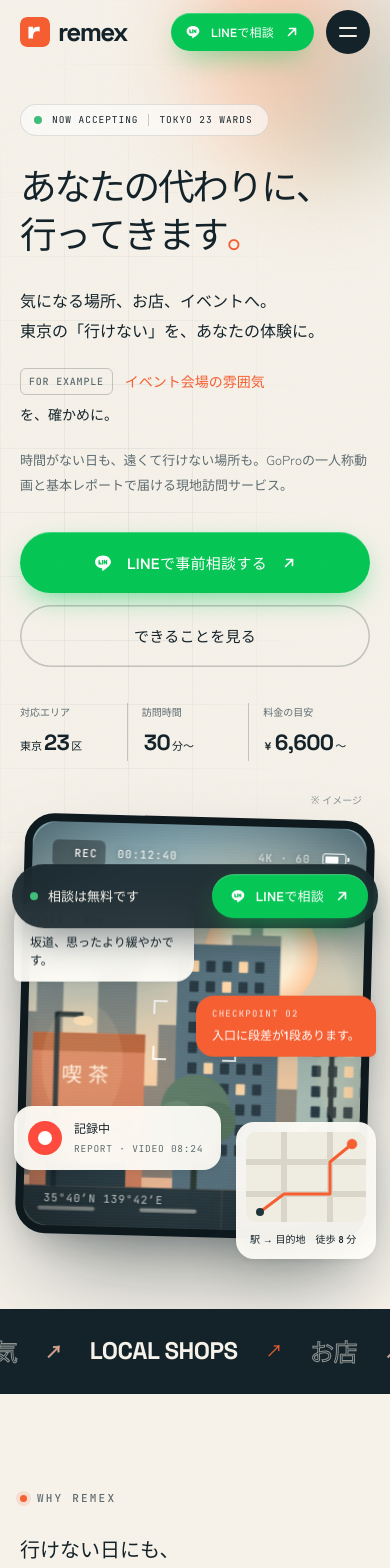
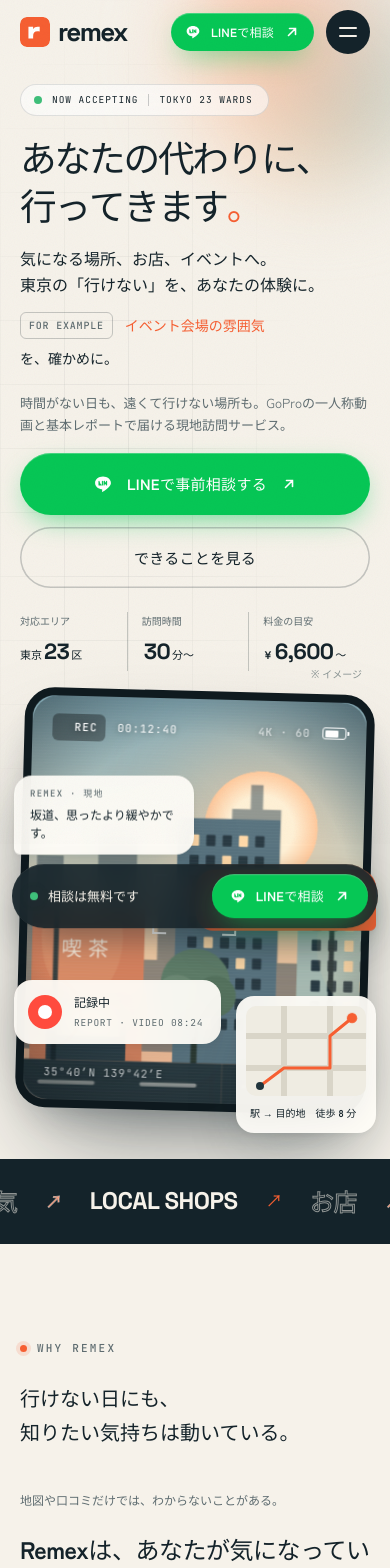
Before and after one commit to Suuu-sh/Remex, a React (Vite) app: page / in a window 390 px wide. Shown: the top 1568 px of the page. Built offline with nearby package versions, Linux system fonts and the light colour scheme.

Commit message:
Fit Remex hero within short viewports

```diff
--- a/src/style.css
+++ b/src/style.css
@@ -155,7 +155,7 @@
 /* ==========================================================================
    Hero
    ========================================================================== */
-.hero { position: relative; min-height: 100svh; padding: 132px var(--gutter) 96px; display: flex; flex-direction: column; justify-content: center; overflow: hidden; isolation: isolate; }
+.hero { position: relative; min-height: 100svh; padding: clamp(88px, 11svh, 132px) var(--gutter) clamp(40px, 7svh, 88px); display: flex; flex-direction: column; justify-content: center; overflow: hidden; isolation: isolate; }
 .hero-glow {
   position: absolute; z-index: -1; width: 70vw; height: 70vw; max-width: 980px; max-height: 980px; right: -18vw; top: -22vw; border-radius: 50%; filter: blur(40px);
   background: radial-gradient(circle at 30% 40%, rgba(255, 176, 143, .75), transparent 55%), radial-gradient(circle at 70% 60%, rgba(167, 191, 184, .7), transparent 55%), radial-gradient(circle at 50% 80%, rgba(255, 210, 173, .8), transparent 60%);
@@ -194,6 +194,21 @@
 .hero-visual { position: relative; }
 .scroll-cue { position: absolute; left: 50%; bottom: 28px; width: 26px; height: 42px; margin-left: -13px; border-radius: 20px; box-shadow: inset 0 0 0 1.5px var(--line-strong); }
 .scroll-cue span { position: absolute; left: 50%; top: 9px; width: 3px; height: 8px; margin-left: -1.5px; border-radius: 2px; background: var(--ink); animation: scrollCue 2s var(--ease) infinite; }
+
+/* Keep the desktop hero's complete message and visual inside short viewports. */
+@media (min-width: 761px) and (max-height: 800px) {
+  .hero-inner { gap: clamp(24px, 3vw, 48px); }
+  .hero h1 { font-size: clamp(52px, 4.5vw, 62px); line-height: 1.12; margin-bottom: 14px; }
+  .pill { margin-bottom: 16px; }
+  .lead { line-height: 1.55; margin-bottom: 12px; }
+  .rotator { margin-bottom: 12px; }
+  .hero-note { line-height: 1.55; margin-bottom: 18px; }
+  .hero-actions .button { padding-top: 14px; padding-bottom: 14px; }
+  .hero-facts { margin-top: 20px; }
+  .hero-facts div { padding: 0 16px; }
+  .hero-facts b { font-size: 24px; }
+  .hero-visual .viewfinder { max-width: min(100%, 360px); }
+}
 
 /* Viewfinder ------------------------------------------------------------- */
 .viewfinder { position: relative; max-width: 500px; margin-left: auto; }
@@ -747,8 +762,9 @@
   .header nav { display: none; }
   .header .button.small { margin-left: auto; }
   .menu-toggle { display: block; }
-  .hero-inner { grid-template-columns: 1fr; }
-  .hero-visual { max-width: 520px; width: 100%; margin: 24px auto 0; }
+  .hero-inner { grid-template-columns: 1.08fr .92fr; gap: clamp(24px, 3vw, 32px); }
+  .hero-visual { max-width: none; width: 100%; margin: 0; }
+  .hero-visual .viewfinder { max-width: min(100%, 400px); }
   .viewfinder { margin: auto; }
   .delivery, .area, .faq, .process-inner, .request-inner { grid-template-columns: 1fr; }
   .policy-grid, .sample-grid { grid-template-columns: 1fr; }
@@ -779,13 +795,17 @@
   .brand-mark { width: 30px; height: 30px; border-radius: 7px; }
   .header .button.small { padding: 9px 14px; font-size: 12px; }
   html { scroll-padding-top: 72px; }
-  .hero { padding: 104px var(--gutter) 72px; min-height: 0; }
-  .pill { font-size: 9.5px; letter-spacing: .1em; margin-bottom: 24px; }
-  .hero h1 { font-size: clamp(30px, 9.4vw, 52px); letter-spacing: -.06em; }
+  .hero { padding: 84px var(--gutter) 48px; min-height: 0; }
+  .hero-inner { grid-template-columns: 1fr; gap: 0; }
+  .hero-visual { max-width: 520px; width: 100%; margin: 20px auto 0; }
+  .hero-visual .viewfinder { max-width: 360px; }
+  .pill { font-size: 9.5px; letter-spacing: .1em; margin-bottom: 16px; }
+  .hero h1 { font-size: clamp(30px, 9.4vw, 52px); letter-spacing: -.06em; margin-bottom: 16px; }
+  .lead { line-height: 1.65; margin-bottom: 14px; }
   .rotator { font-size: 14px; }
-  .hero-note { font-size: 13px; }
+  .hero-note { font-size: 13px; line-height: 1.65; margin-bottom: 18px; }
   .hero-actions .button { flex: 1 1 100%; }
-  .hero-facts { margin-top: 36px; }
+  .hero-facts { margin-top: 24px; }
   .hero-facts div { padding: 0 14px; flex: 1; }
   .hero-facts dt { font-size: 10px; }
   .hero-facts dd { font-size: 11px; }
```
